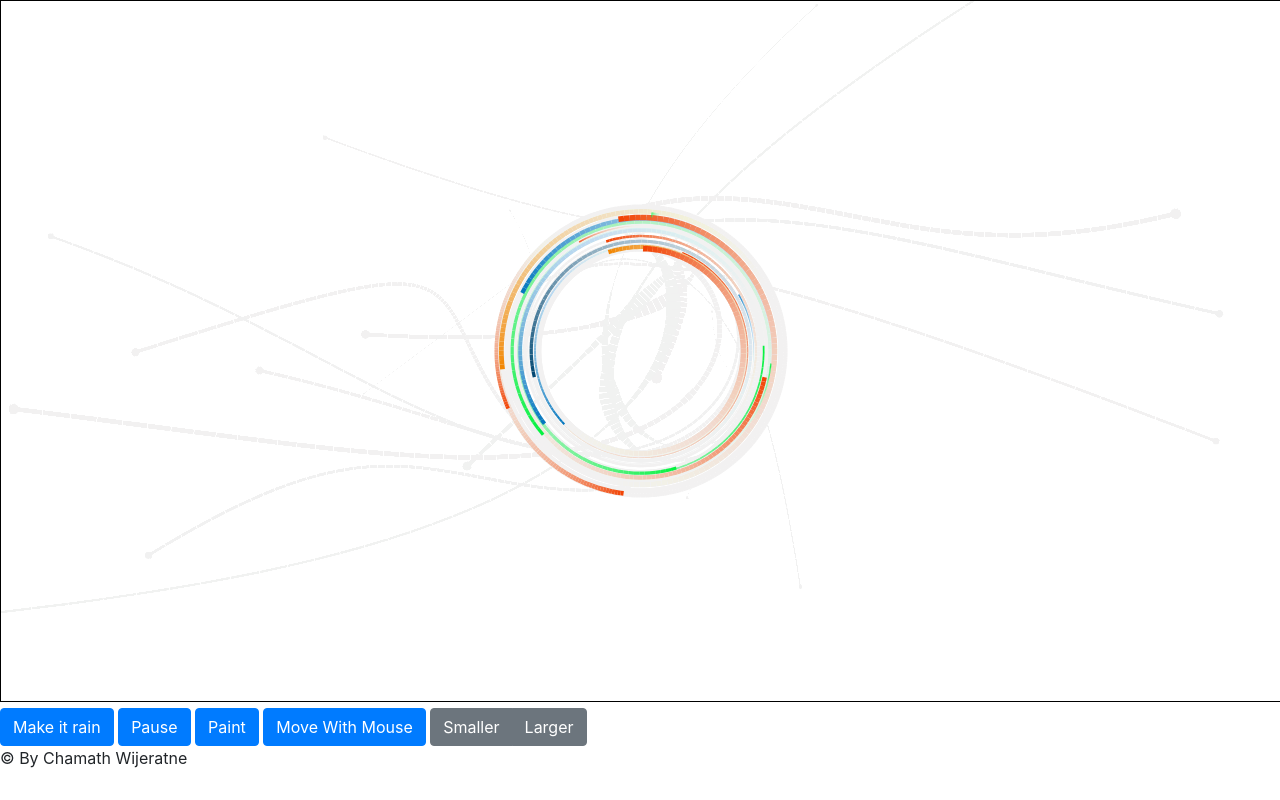
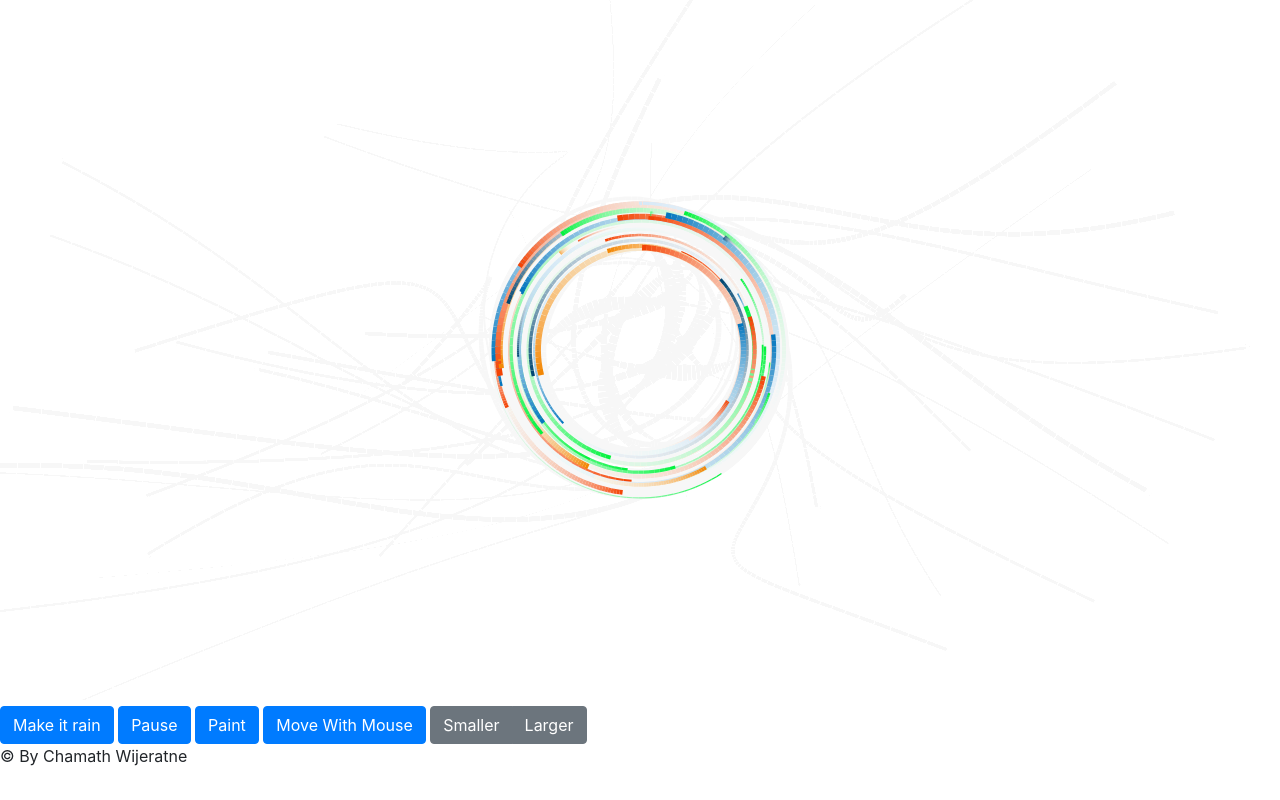
Before and after one commit to chamath-w/fairies-app, a website: page index.html in a window 1280 px wide. Drawn offline with nearby package versions, Linux system fonts and the light colour scheme.

Commit message:
minor changes

```diff
--- a/index.html
+++ b/index.html
@@ -2,11 +2,10 @@
 <html>
 	<head>
 		<encoding='UTF-8'>
-		<title>Bubbles World</title>
+		<title>Fairies</title>
 		<link rel="stylesheet" href="https://stackpath.bootstrapcdn.com/bootstrap/4.4.1/css/bootstrap.min.css" integrity="sha384-Vkoo8x4CGsO3+Hhxv8T/Q5PaXtkKtu6ug5TOeNV6gBiFeWPGFN9MuhOf23Q9Ifjh" crossorigin="anonymous">
 		<style>
 			canvas {
-				border: 1px solid black;
 			}
 			body {
 				margin: 0;
--- a/main.js
+++ b/main.js
@@ -15,7 +15,7 @@ var maxRadius = 50;
 var minRadius = 2;
 
 var particlesArray = [];
-var noOfParticles = 20;
+var noOfParticles = 50;
 var minNoOfParticles = 20;
 var maxNoOfParticles = 400;
 var particlePathRadius = 150;
@@ -62,7 +62,7 @@ function Particle(x, y, velocity, radius, radians, pathOffset) {
 		c.arc(this.x, this.y, this.radius, 0, Math.PI * 2, false);
 		c.strokeStyle = this.color;
 		if (isFilled) {
-			c.fillStyle = this.color;
+			//c.fillStyle = this.color;
 			c.fill();
 		}
 		c.stroke();
@@ -102,7 +102,7 @@ function Particle(x, y, velocity, radius, radians, pathOffset) {
 
 		this.draw(lastPoint);
 
-		this.draw = lastPoint => {
+		this.draw = function(lastPoint) {
 				c.beginPath();
 				c.strokeStyle = this.color;
 				c.lineWidth = this.radius;
@@ -110,9 +110,9 @@ function Particle(x, y, velocity, radius, radians, pathOffset) {
 				c.lineTo(this.x, this.y);
 				c.stroke();
 			c.closePath();
+			}
+		};
 
-		};
-	}
 }
 
 function addParticles(){
@@ -136,10 +136,13 @@ function init(){
 
 function animate(){
 // 	requestAnimationFrame(animate);
-	c.fillStyle = 'rgba(255, 255, 255, 0.03)';
+	c.fillStyle = '#FFFFFF0D';
 	c.fillRect(0, 0, canvas.width, canvas.height);
+	c.fill();
 	if (!isPaused){
-		particlesArray.forEach(particle => { particle.update()});
+		for (var i = 0; i < particlesArray.length; i++){
+			particlesArray[i].update();
+		}
 	}
 }
 
```
Lines whose indentation alone changed are shown as unchanged.
